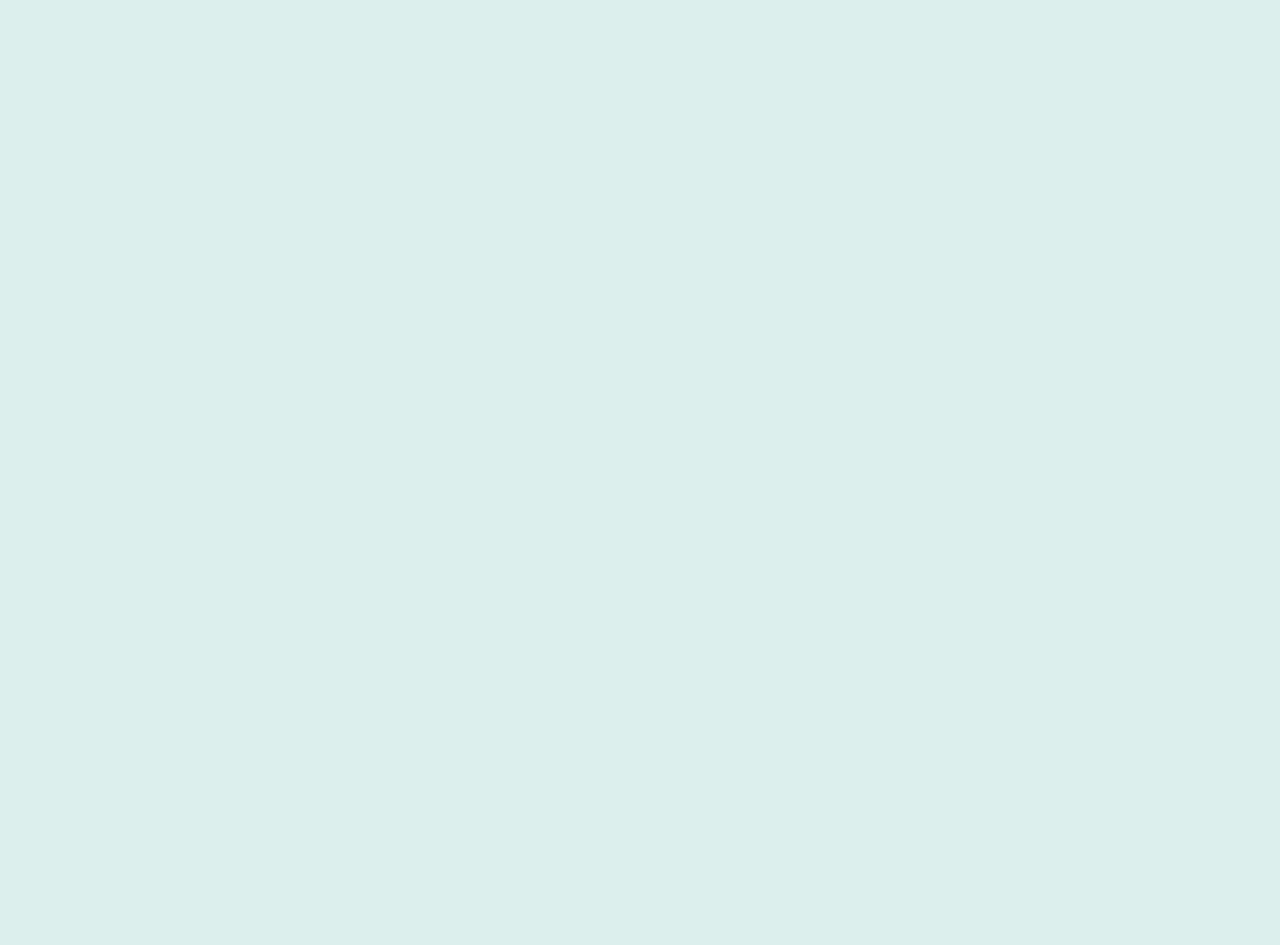
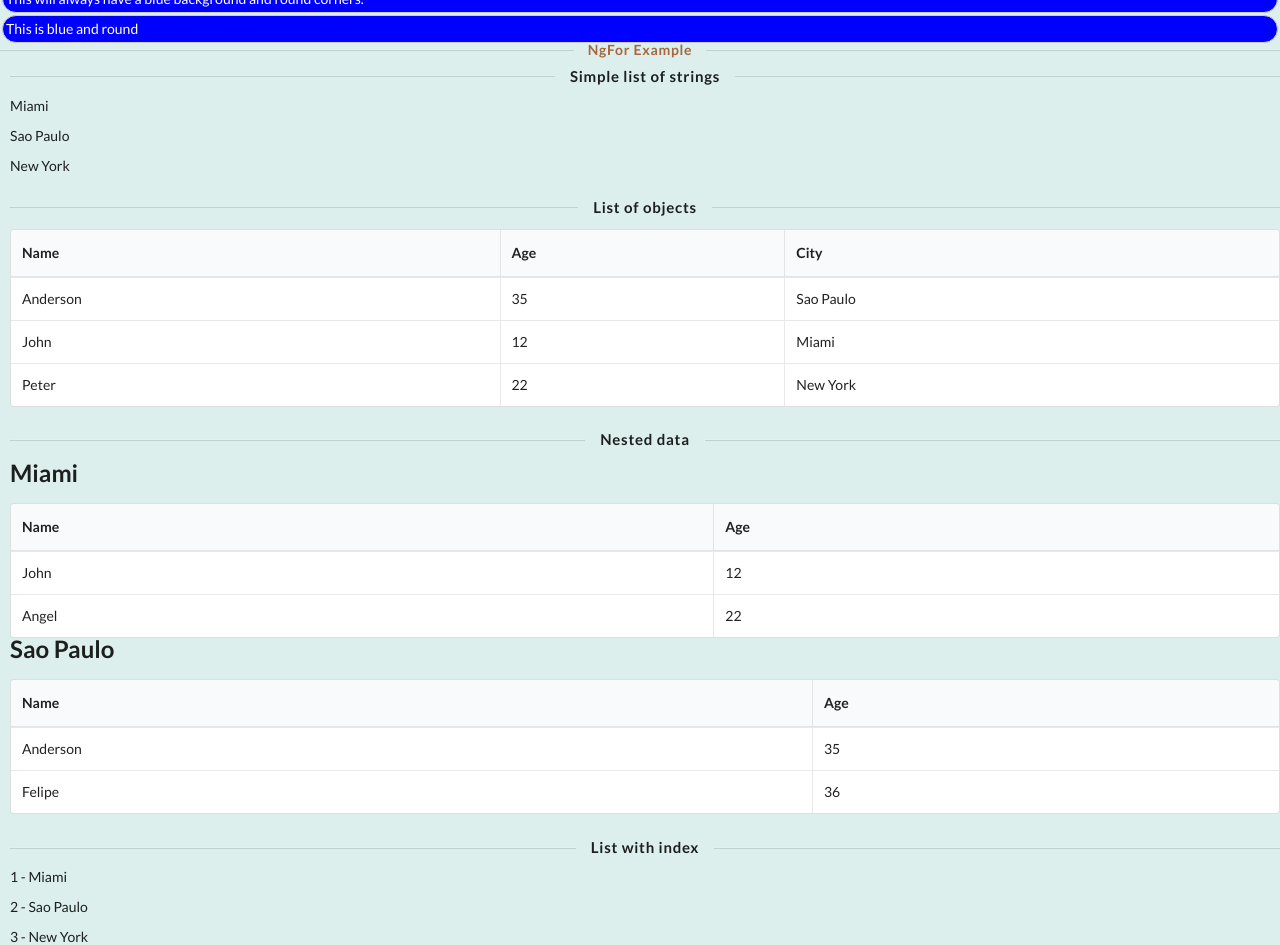
Before and after one commit to SamanehGhafouri/Angular-build-in-directives, an Angular app: page / in a window 1280 px wide. Shown: the part 1440-2385 px from the top of the page. Before the commit the page ends 1323 px from the top, so only its background shows below. Built offline with nearby package versions, Linux system fonts and the light colour scheme.

Commit message:
NgFor example and fixed some headers color for other Directives

```diff
--- a/src/app/app.component.html
+++ b/src/app/app.component.html
@@ -5,3 +5,4 @@
 <app-ng-switch-example></app-ng-switch-example>
 <app-ng-style-example></app-ng-style-example>
 <app-ng-class-example></app-ng-class-example>
+<app-ng-for-example></app-ng-for-example>
--- a/src/app/app.module.ts
+++ b/src/app/app.module.ts
@@ -6,13 +6,15 @@ import { AppComponent } from './app.component';
 import { NgSwitchExampleComponent } from './ng-switch-example/ng-switch-example.component';
 import { NgStyleExampleComponent } from './ng-style-example/ng-style-example.component';
 import { NgClassExampleComponent } from './ng-class-example/ng-class-example.component';
+import { NgForExampleComponent } from './ng-for-example/ng-for-example.component';
 
 @NgModule({
   declarations: [
     AppComponent,
     NgSwitchExampleComponent,
     NgStyleExampleComponent,
-    NgClassExampleComponent
+    NgClassExampleComponent,
+    NgForExampleComponent
   ],
   imports: [
     BrowserModule,
--- a/src/app/ng-class-example/ng-class-example.component.html
+++ b/src/app/ng-class-example/ng-class-example.component.html
@@ -1,4 +1,5 @@
 <div class="ngClassDemo">
+  <h5 class="ui horizontal divider header color ">NgClass Example</h5>
   <div [ngClass]="{bordered: false}">This is never bordered</div>
   <div [ngClass]="{bordered: true}">This is always bordered</div>
 
--- /dev/null
+++ b/src/app/ng-for-example/ng-for-example.component.css
@@ -0,0 +1,3 @@
+.ui.horizontal.divider.header.color{
+  color: #A5673F;
+}
--- /dev/null
+++ b/src/app/ng-for-example/ng-for-example.component.html
@@ -0,0 +1,58 @@
+<h5 class="ui horizontal divider header color ">NgFor Example</h5>
+<div class="body">
+  <h4 class="ui horizontal divider header">
+    Simple list of strings
+  </h4>
+  <div class="ui list" *ngFor="let c of cities">
+    <div class="item">{{c}}</div>
+  </div>
+
+  <h4 class="ui horizontal divider header">
+    List of objects
+  </h4>
+
+  <table class="ui celled table">
+    <thead>
+    <tr>
+      <th>Name</th>
+      <th>Age</th>
+      <th>City</th>
+    </tr>
+    </thead>
+    <tr *ngFor="let p of people">
+      <td>{{ p.name }}</td>
+      <td>{{ p.age }}</td>
+      <td>{{ p.city }}</td>
+    </tr>
+  </table>
+
+  <h4 class="ui horizontal divider header">
+    Nested data
+  </h4>
+
+  <div *ngFor="let item of peopleByCity">
+    <h2 class="ui header">{{ item.city }}</h2>
+
+    <table class="ui celled table">
+      <thead>
+      <tr>
+        <th>Name</th>
+        <th>Age</th>
+      </tr>
+      </thead>
+      <tr *ngFor="let p of item.people">
+        <td>{{ p.name }}</td>
+        <td>{{ p.age }}</td>
+      </tr>
+    </table>
+  </div>
+
+  <h4 class="ui horizontal divider header">
+    List with index
+  </h4>
+
+  <div class="ui list" *ngFor="let c of cities; let num = index">
+    <div class="item">{{ num+1 }} - {{ c }}</div>
+  </div>
+
+</div>
--- /dev/null
+++ b/src/app/ng-for-example/ng-for-example.component.ts
@@ -0,0 +1,42 @@
+import { Component, OnInit } from '@angular/core';
+
+@Component({
+  selector: 'app-ng-for-example',
+  templateUrl: './ng-for-example.component.html',
+  styleUrls: ['./ng-for-example.component.css']
+})
+export class NgForExampleComponent implements OnInit {
+  people: any[];
+  cities: string[];
+  peopleByCity: any;
+
+  constructor() {
+  }
+
+  ngOnInit(): void {
+    this.cities = ['Miami', 'Sao Paulo', 'New York'];
+    this.people = [
+      { name: 'Anderson', age: 35, city: 'Sao Paulo' },
+      { name: 'John', age: 12, city: 'Miami' },
+      { name: 'Peter', age: 22, city: 'New York' }
+    ];
+    this.peopleByCity = [
+      {
+        city: 'Miami',
+        people: [
+          { name: 'John', age: 12 },
+          { name: 'Angel', age: 22 }
+        ]
+      },
+      {
+        city: 'Sao Paulo',
+        people: [
+          { name: 'Anderson', age: 35 },
+          { name: 'Felipe', age: 36 }
+        ]
+      }
+    ];
+
+  }
+
+}
--- a/src/app/ng-style-example/ng-style-example.component.css
+++ b/src/app/ng-style-example/ng-style-example.component.css
@@ -5,3 +5,6 @@
   padding-left: 10px;
   padding-bottom: 20px;
 }
+.ui.horizontal.divider.header.color{
+  color: #A5673F;
+}
--- a/src/app/ng-style-example/ng-style-example.component.html
+++ b/src/app/ng-style-example/ng-style-example.component.html
@@ -1,3 +1,4 @@
+<h5 class="ui horizontal divider header color ">NgStyle Example</h5>
 <div class="body">
   <h4 class="ui horizontal divider header">
     style.background-color
--- a/src/app/ng-switch-example/ng-switch-example.component.css
+++ b/src/app/ng-switch-example/ng-switch-example.component.css
@@ -8,3 +8,6 @@
 .ui.raised.segment{
   background: #90bac6;
 }
+.ui.horizontal.divider.header.color{
+  color: #A5673F;
+}
--- a/src/app/ng-switch-example/ng-switch-example.component.html
+++ b/src/app/ng-switch-example/ng-switch-example.component.html
@@ -1,5 +1,5 @@
 
-
+<h5 class="ui horizontal divider header color">NgSwitch Example</h5>
 <h4 class="ui horizontal divider header">
   Current choice is {{ choice }}
 </h4>
--- a/src/styles.css
+++ b/src/styles.css
@@ -3,6 +3,11 @@
 @import "~semantic-ui-css/semantic.css";
 body{background: #dcefed
 }
+.body{
+  padding-left: 10px;
+}
+
+
 .ui.menu .header.item > img.logo {
   margin-right: 12px; }
 
```
Also changed, not shown: src/app/app.component.css (line endings or trailing spaces), 1 other file (tests, documents, lock files or other folders).
